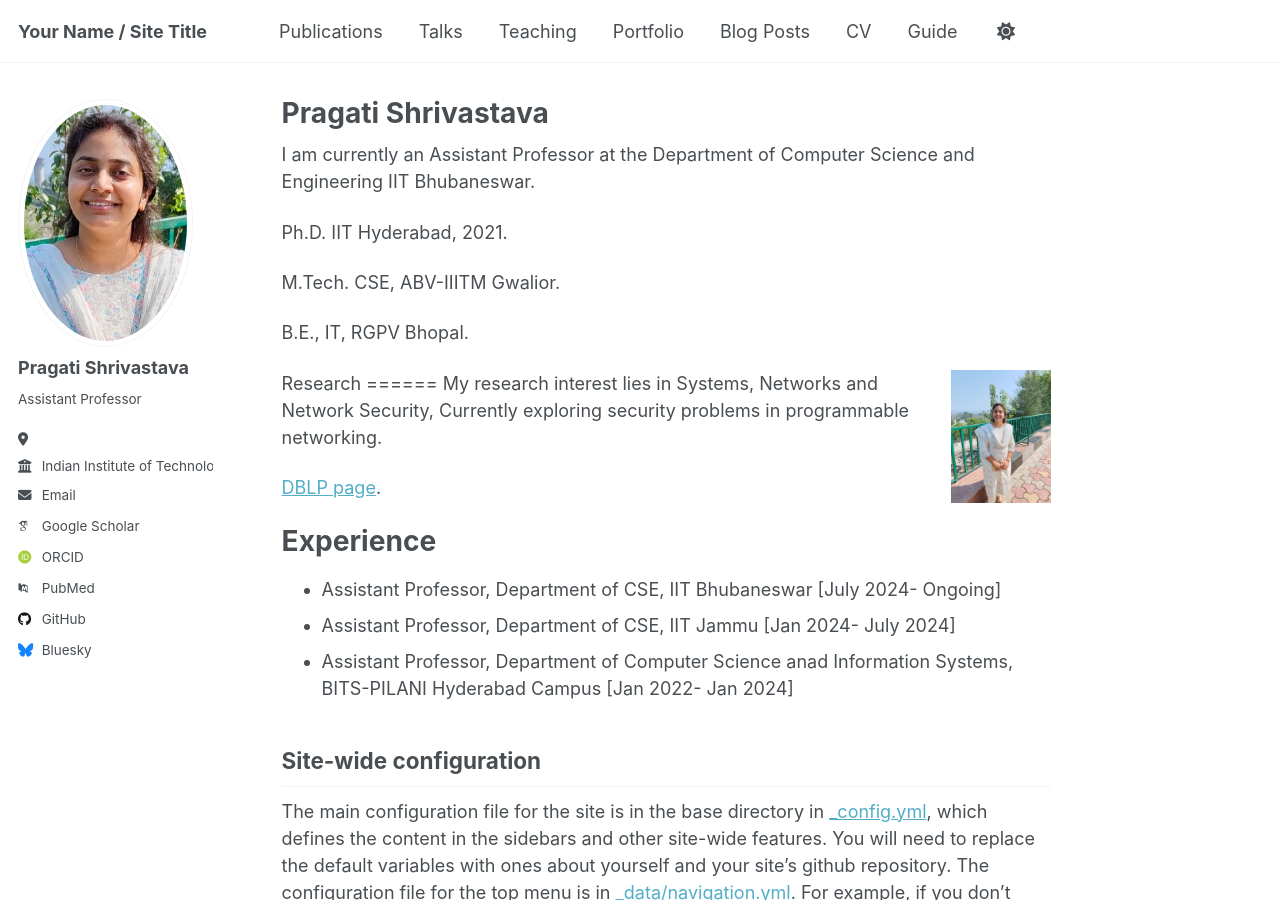
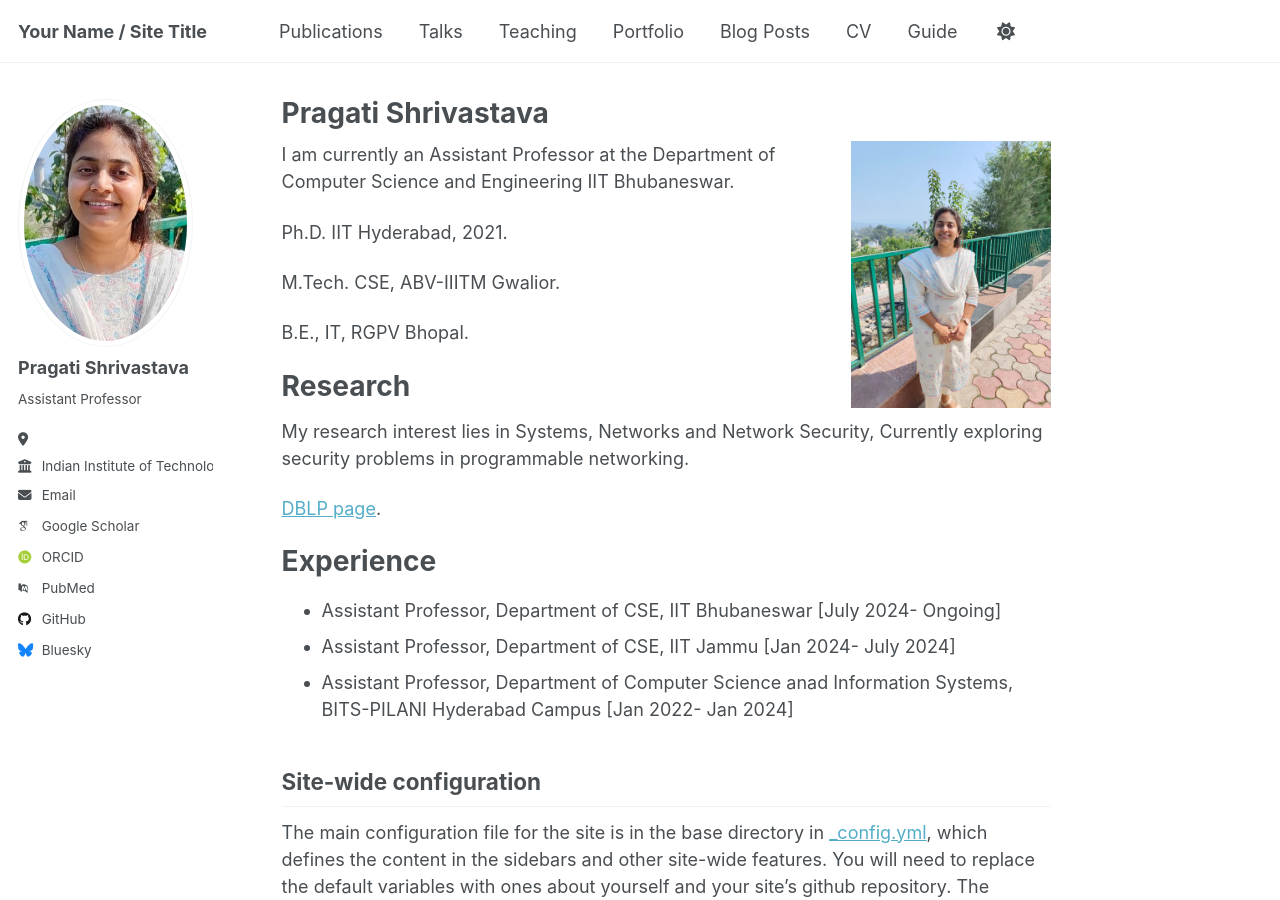
Before and after one commit to PragatiShrivastava/PragatiShrivastava.github.io, a Jekyll site: the page built from _pages/about.md, in a window 1280 px wide and 900 px high. Built offline with Jekyll 4.4.1, drawn with Linux system fonts in a browser that asks for light colours; some web fonts are replaced; a script that is not in the unit is left out.

Commit message:
Update about.md

```diff
--- a/_pages/about.md
+++ b/_pages/about.md
@@ -6,7 +6,7 @@ redirect_from:
   - /about/
   - /about.html
 ---
-
+<img align="right" width="200" height="500" src="/images/pragati-image.jpg">
 I am currently an Assistant Professor at the Department of Computer Science and Engineering IIT Bhubaneswar.
 
 Ph.D. IIT Hyderabad, 2021.
@@ -15,7 +15,7 @@ M.Tech. CSE, ABV-IIITM Gwalior.
 
 B.E., IT, RGPV Bhopal.
 
-<img align="right" width="100" height="100" src="/images/pragati-image.jpg">
+
 Research
 ======
 My research interest lies in Systems, Networks and Network Security, Currently exploring security problems in programmable networking.
```
